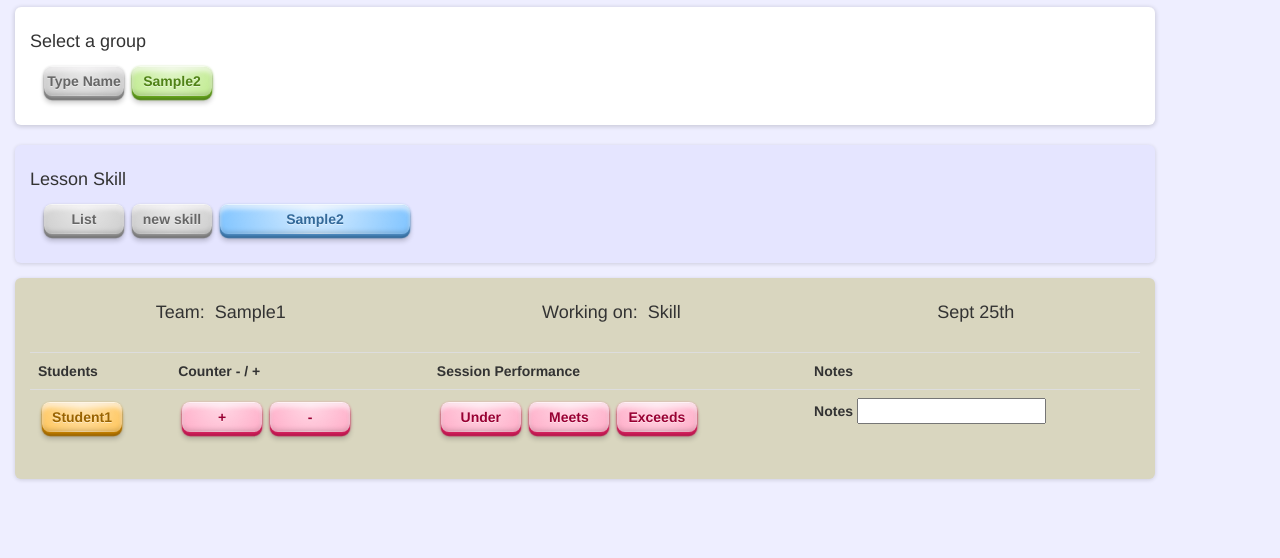
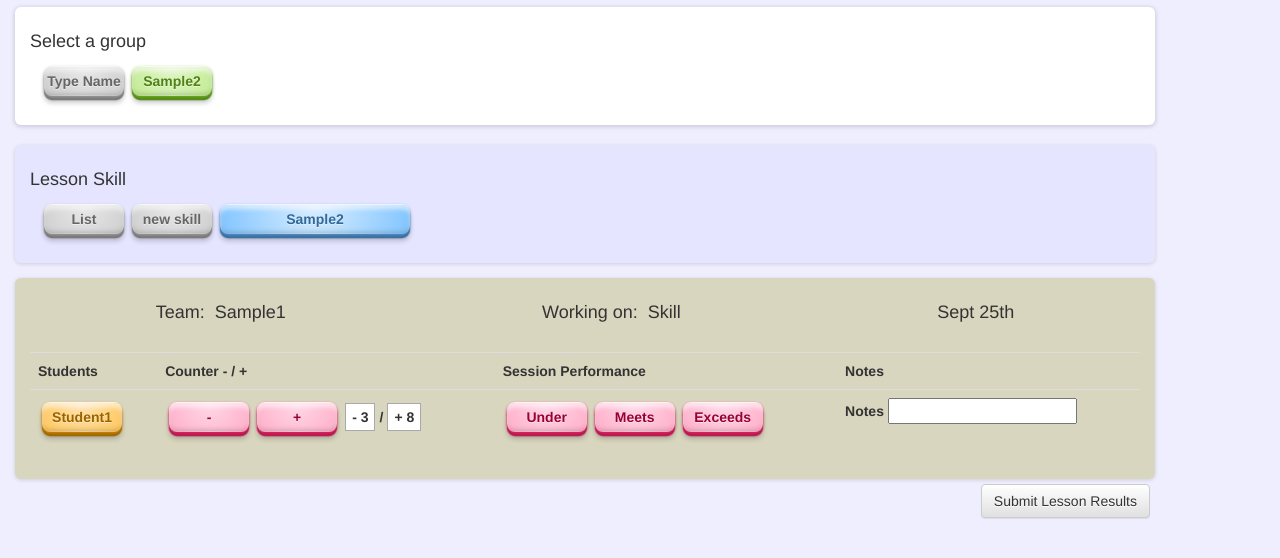
Before and after one commit to Karl74/Interventionist, a plain HTML site: page public/lesson.html in a window 1280 px wide. Shown: the part 92-650 px from the top of the page. Drawn offline with nearby package versions, Linux system fonts and the light colour scheme.

Commit message:
several issues fixed

```diff
--- a/public/css/master.css
+++ b/public/css/master.css
@@ -53,7 +53,6 @@ body{
   justify-content:space-around;
   padding-bottom: 10px;
 }
-
 
 .section-title{}
 
@@ -149,10 +148,28 @@ body{
   padding-bottom: 10px;
 }
 
+/*apply on lessons html only*/
 #counter{
   display: flex;
   justify-content:flex-start;
+  align-items: center;
 }
+
+.counts-box{
+  display: flex;
+  justify-content:space-around;
+  align-items: center;
+  font-weight: bold;
+}
+.count-display{
+  background-color: white;
+  border: 1px solid #a9a9a9;
+  padding: 3px 6px;
+  text-align: center;
+  margin-left: 4px;
+  margin-right: 4px;
+}
+
 
 #performance{
   display: flex;
@@ -163,3 +180,7 @@ body{
   display: flex;
   justify-content:flex-start;
 }
+
+.btn{
+  margin:5px;
+}
--- a/public/lesson.html
+++ b/public/lesson.html
@@ -88,8 +88,20 @@
         </td>
         <td>
           <div id="counter">
+            <div class="input-pill pill">-</div>
             <div class="input-pill pill">+</div>
-            <div class="input-pill pill">-</div>
+            <div class="counts-box">
+              <div class="count-display" id="positiveCount">
+                - 3
+              </div>
+              <div class="">
+                /
+              </div>
+              <div class="count-display" id="negativeCount">
+                + 8
+              </div>
+
+            </div>
           </div>
         </td>
         <td>
@@ -106,7 +118,7 @@
       </tr>
     </table>
   </div>
-
+<button class="btn btn-default pull-right" type="button" name="button">Submit Lesson Results</button>
   </div>
   <!-- End of container -->
 
```
Also changed, not shown: public/Evaluations.html (+1 -1 lines).
